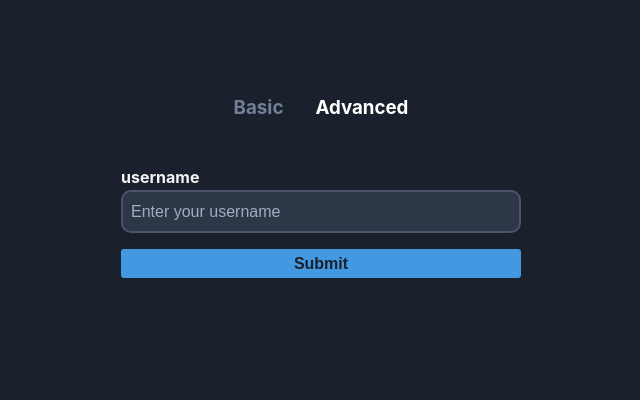
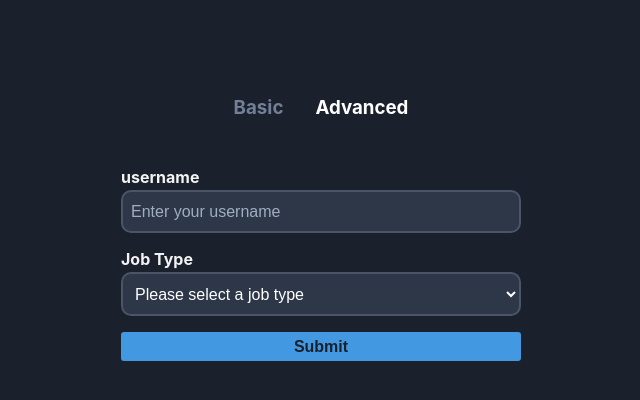
Before and after one commit to iprakritip/formik_tut, a React (Create React App) app: page / in a window 1280 px wide. Both pictures are taken after a click on the element "Advanced". Shown: the top 400 px of the page, without its empty margins (319-959 px from the left). Built offline with nearby package versions, Linux system fonts and the light colour scheme.

Commit message:
create custom select component

```diff
--- a/src/components/AdvancedForm.js
+++ b/src/components/AdvancedForm.js
@@ -1,21 +1,33 @@
 import { Field, Form, Formik } from "formik";
 import { advancedSchema } from "../schemas";
 import CustomInput from "./CustomInput";
+import CustomSelect from "./CustomSelect";
 
 const AdvancedForm = () => {
   return (
     <Formik
-      initialValues={{ name: '',jobType:'', acceptedTos:false }}
+      initialValues={{ name: '', jobType: '', acceptedTos: false }}
       validationSchema={advancedSchema}
     >
       {props => (
         <Form>
           <CustomInput
-          label="username"
-          name="username"
-          type="text"
-          placeholder="Enter your username"
+            label="username"
+            name="username"
+            type="text"
+            placeholder="Enter your username"
           />
+          <CustomSelect
+            label="Job Type"
+            name="jobType"
+            placeholder="Please select a job"
+          >
+            <option value="">Please select a job type</option>
+            <option value="developer">Developer</option>
+            <option value="designer">Designer</option>
+            <option value="manager">Product Manager</option>
+            <option value="other">Other</option>
+          </CustomSelect>
           <button type="submit">Submit</button>
         </Form>
       )}
--- /dev/null
+++ b/src/components/CustomSelect.js
@@ -0,0 +1,17 @@
+import { useField } from 'formik';
+import React from 'react'
+
+const CustomSelect = ({label,...props}) => {
+    const [field, meta] = useField(props.name);
+    console.log("field",field);
+    console.log("meta",meta);
+  return (
+    <>
+    <label>{label}</label>
+    <select {...field} {...props} className={meta.touched && meta.error?'input-error':''}/>
+    {meta.touched && meta.error && <p className="error">{meta.error}</p>}
+    </>
+  )
+}
+
+export default CustomSelect
```
